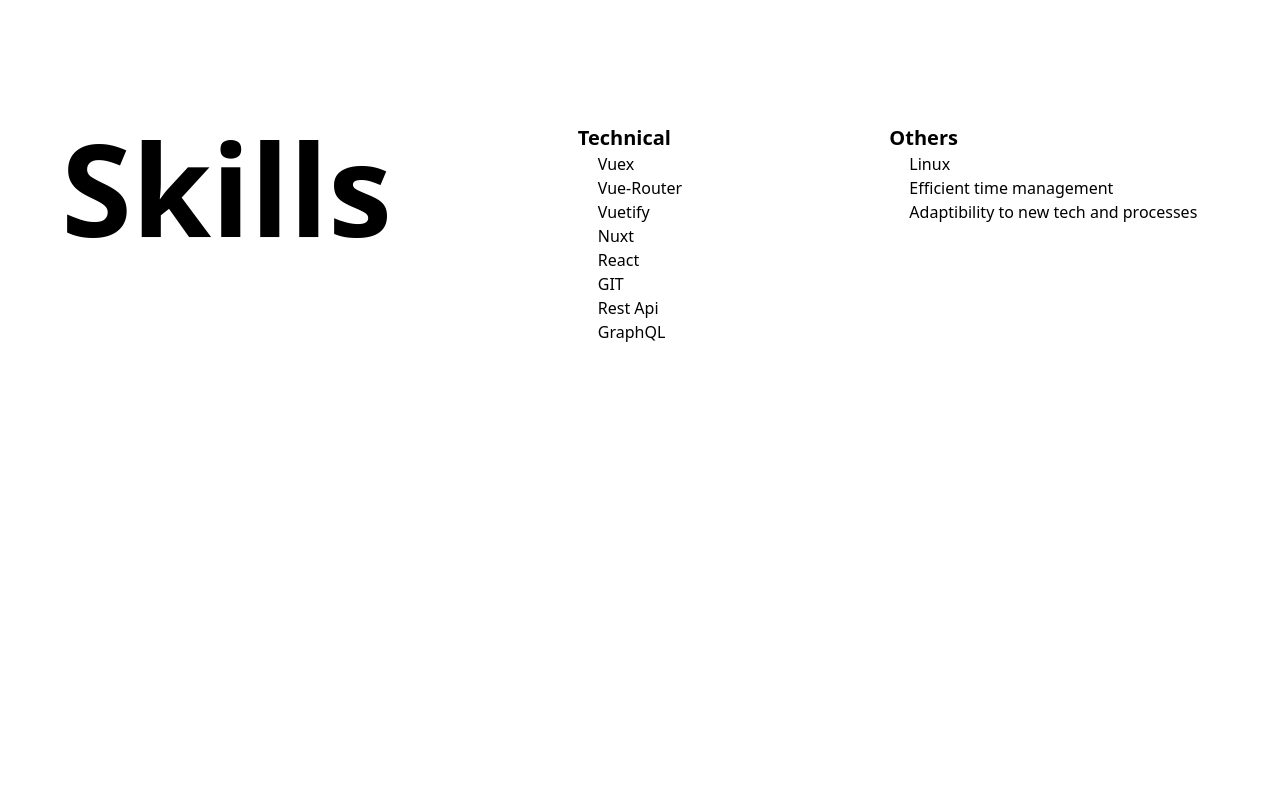
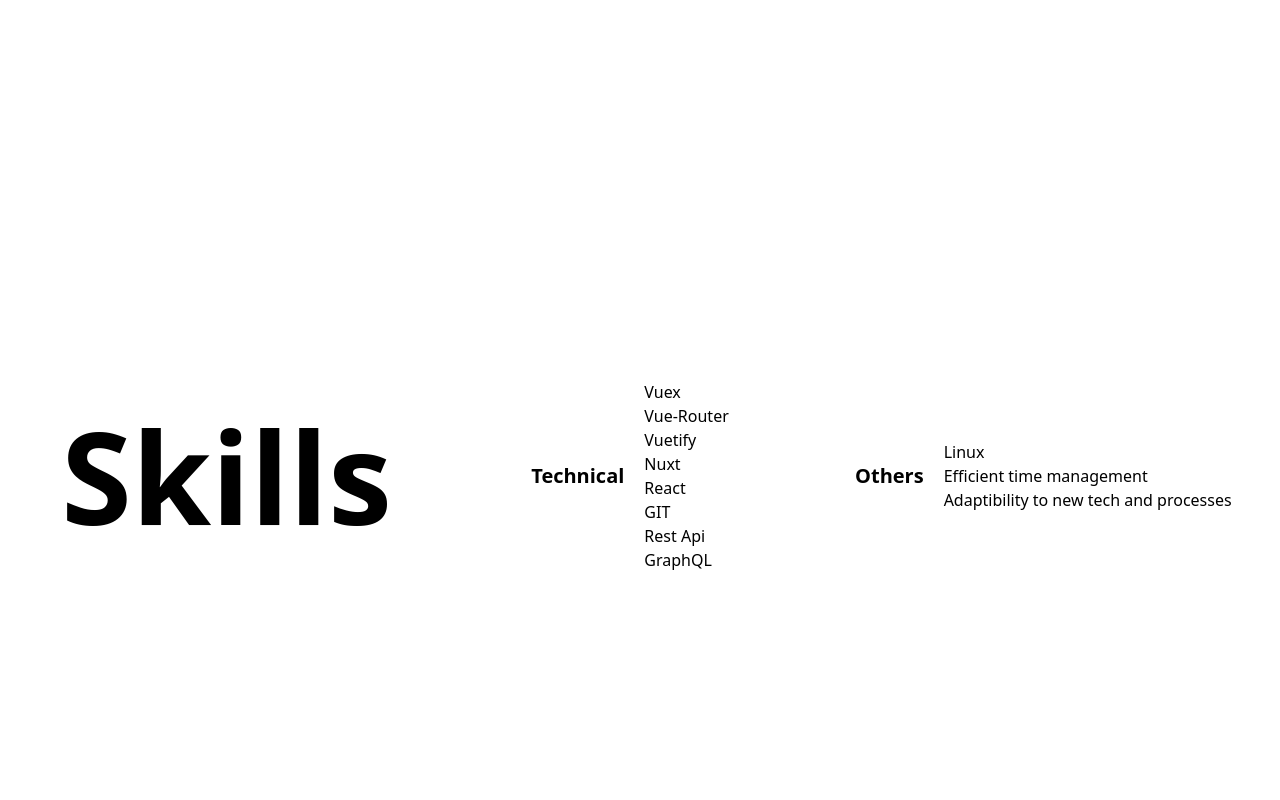
Before and after one commit to umangcodes/portfolio, a Vue app in the folder portfolio/: page / in a window 1280 px wide. Shown: the part 1380-2180 px from the top of the page. Built offline with nearby package versions, Linux system fonts and the light colour scheme.

Commit message:
skills components updated

```diff
--- a/portfolio/src/components/home/Skills.vue
+++ b/portfolio/src/components/home/Skills.vue
@@ -3,17 +3,17 @@
     <div
       class="grid grid-cols-3 ml-5 mr-5 my-10 py-2 w-full justify-items-center"
     >
-      <div class="grid-start-1">
+      <div class="grid-start-1 flex items-center">
         <!-- <img
           src="https://static.startuptalky.com/2021/10/Top-skills-in-demand-startuptalky.jpg"
           alt=""
           class="object-cover h-auto w-auto"
         /> -->
-        <div class="flex justify-items-center">
+        <div class="">
           <span class="text-center font-bold text-9xl">Skills</span>
         </div>
       </div>
-      <div class="grid-start-2">
+      <div class="grid-start-2 flex items-center">
         <span class="text-xl font-semibold">Technical</span>
         <ul class="px-5">
           <li>Vuex</li>
@@ -26,7 +26,7 @@
           <li>GraphQL</li>
         </ul>
       </div>
-      <div class="grid-start-3">
+      <div class="grid-start-3 flex items-center">
         <span class="text-xl font-semibold">Others</span>
         <ul class="px-5">
           <li>Linux</li>
```
Also changed, not shown: portfolio/src/assets/tech-stack.png (added).
